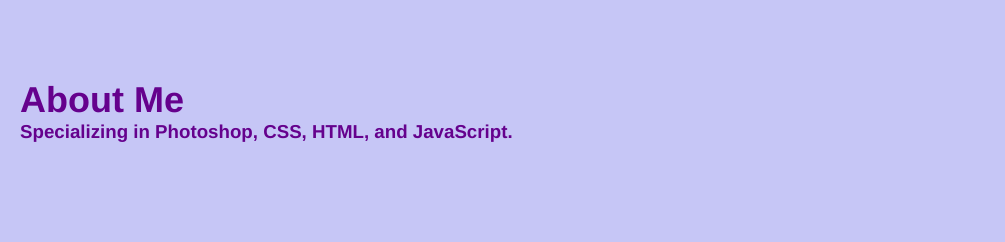
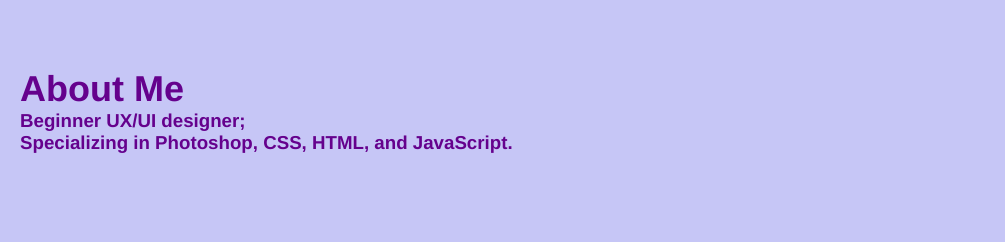
Before and after one commit to yaniquebro/all-yani, a plain HTML site: page index.html in a window 1280 px wide. Shown: the part 264-506 px from the top of the page, 0-1005 px from the left. Drawn offline with Linux system fonts and the light colour scheme.

Commit message:
added to about me

```diff
--- a/index.html
+++ b/index.html
@@ -31,7 +31,7 @@
             <div>
                 <h2>About Me</h2>
 
-            <h3><Beginner UX/UI designer<br>Specializing in Photoshop, CSS, HTML, and JavaScript.</h3>
+            <h3>Beginner UX/UI designer;<br> Specializing in Photoshop, CSS, HTML, and JavaScript.</h3>
             </div>
             <div>
                 <img src="./assets/images/rome.jpg" alt="Yanique in Frascatti, Rome" width="250px">
```
